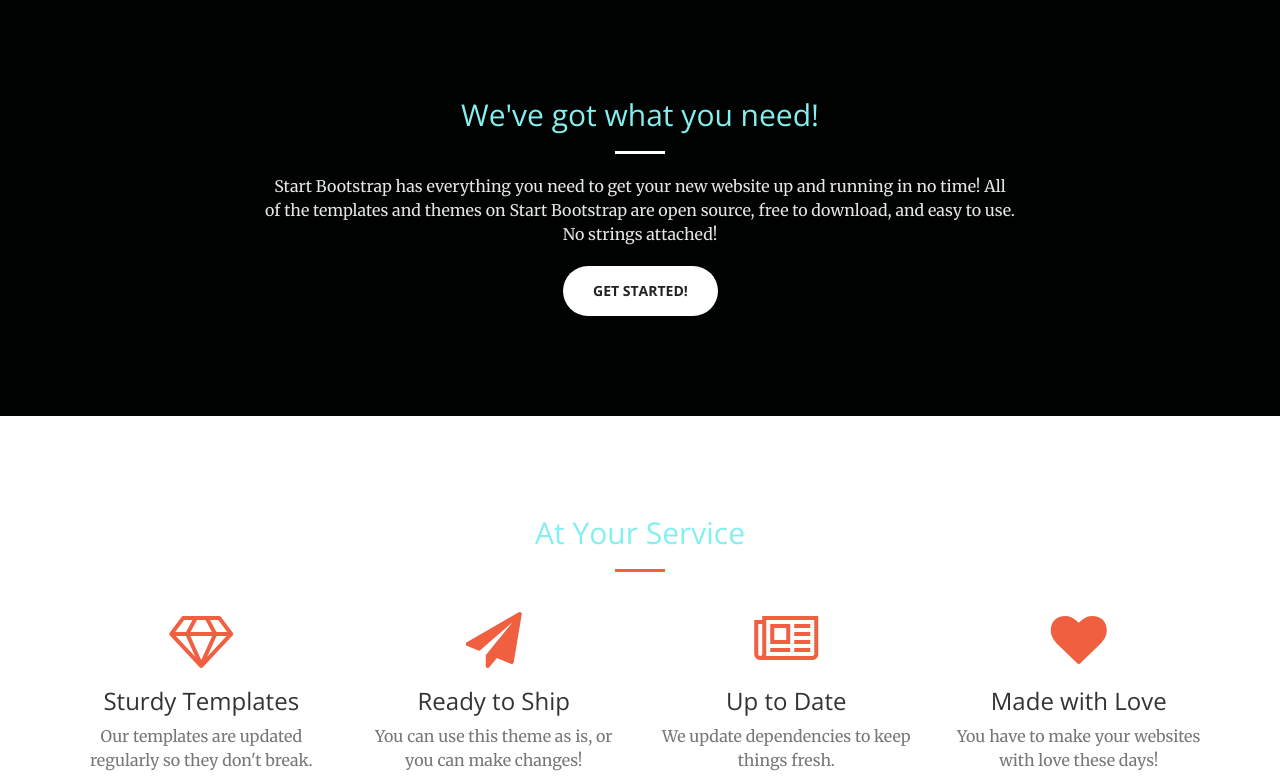
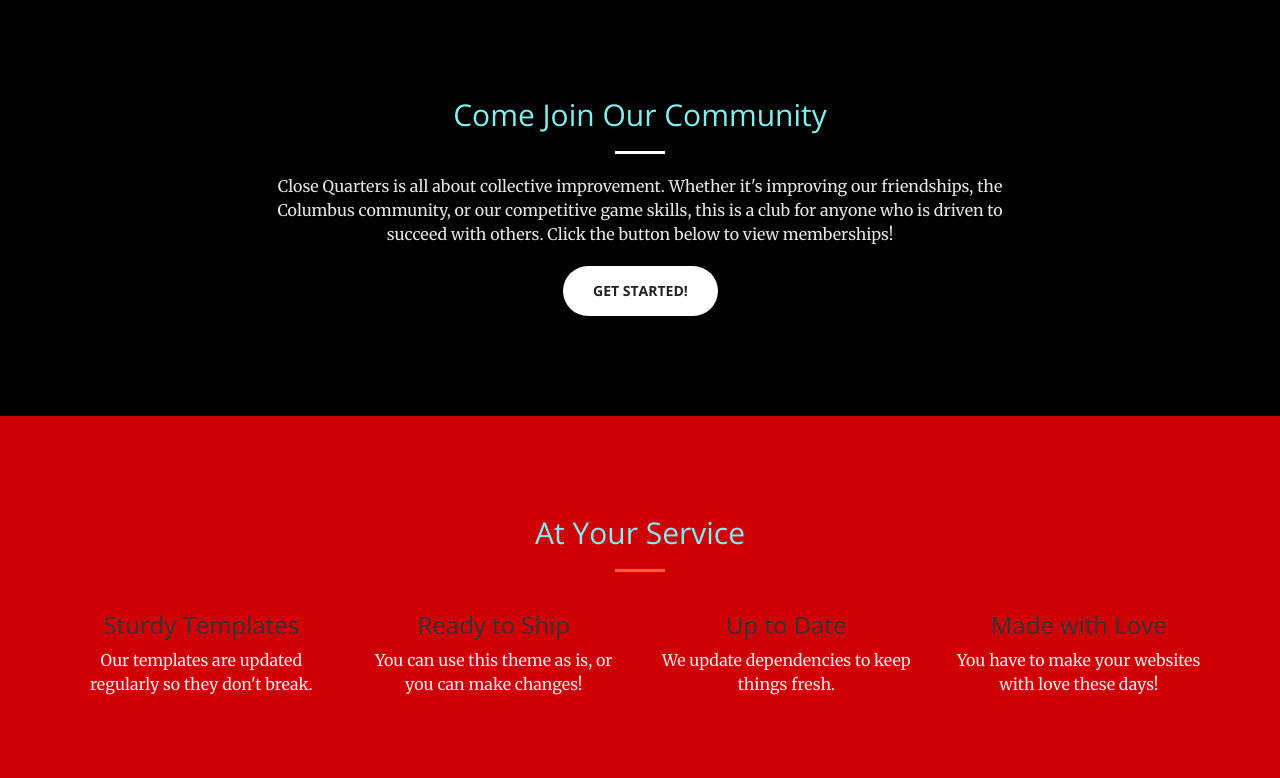
Before and after one commit to ComptonArcade/Close_Quarters, a website: page index.html in a window 1280 px wide. Shown: the part 802-1580 px from the top of the page. Drawn offline with nearby package versions, Linux system fonts and the light colour scheme.

Commit message:
General formatting and text edits

```diff
--- a/index.html
+++ b/index.html
@@ -83,16 +83,16 @@
         <div class="container">
             <div class="row">
                 <div class="col-lg-8 col-lg-offset-2 text-center">
-                    <h2 class="section-heading">We've got what you need!</h2>
+                    <h2 class="section-heading">Come Join Our Community</h2>
                     <hr class="light">
-                    <p class="text-faded">Start Bootstrap has everything you need to get your new website up and running in no time! All of the templates and themes on Start Bootstrap are open source, free to download, and easy to use. No strings attached!</p>
+                    <p class="text-faded">Close Quarters is all about collective improvement. Whether it's improving our friendships, the Columbus community, or our competitive game skills, this is a club for anyone who is driven to succeed with others. Click the button below to view memberships!</p>
                     <a href="#services" class="page-scroll btn btn-default btn-xl sr-button">Get Started!</a>
                 </div>
             </div>
         </div>
     </section>
 
-    <section id="services">
+    <section class="bg-secondary" id="services">
         <div class="container">
             <div class="row">
                 <div class="col-lg-12 text-center">
@@ -105,30 +105,26 @@
             <div class="row">
                 <div class="col-lg-3 col-md-6 text-center">
                     <div class="service-box">
-                        <i class="fa fa-4x fa-diamond text-primary sr-icons"></i>
                         <h3>Sturdy Templates</h3>
-                        <p class="text-muted">Our templates are updated regularly so they don't break.</p>
+                        <p class="text-faded">Our templates are updated regularly so they don't break.</p>
                     </div>
                 </div>
                 <div class="col-lg-3 col-md-6 text-center">
                     <div class="service-box">
-                        <i class="fa fa-4x fa-paper-plane text-primary sr-icons"></i>
                         <h3>Ready to Ship</h3>
-                        <p class="text-muted">You can use this theme as is, or you can make changes!</p>
+                        <p class="text-faded">You can use this theme as is, or you can make changes!</p>
                     </div>
                 </div>
                 <div class="col-lg-3 col-md-6 text-center">
                     <div class="service-box">
-                        <i class="fa fa-4x fa-newspaper-o text-primary sr-icons"></i>
                         <h3>Up to Date</h3>
-                        <p class="text-muted">We update dependencies to keep things fresh.</p>
+                        <p class="text-faded">We update dependencies to keep things fresh.</p>
                     </div>
                 </div>
                 <div class="col-lg-3 col-md-6 text-center">
                     <div class="service-box">
-                        <i class="fa fa-4x fa-heart text-primary sr-icons"></i>
                         <h3>Made with Love</h3>
-                        <p class="text-muted">You have to make your websites with love these days!</p>
+                        <p class="text-faded">You have to make your websites with love these days!</p>
                     </div>
                 </div>
             </div>
```
